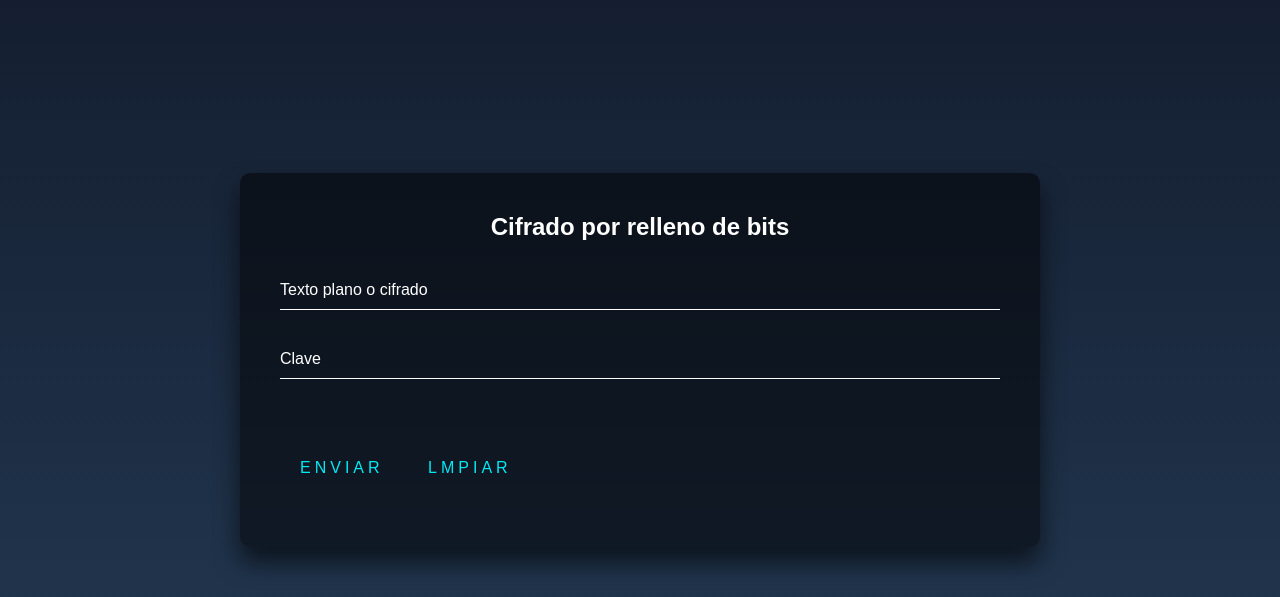
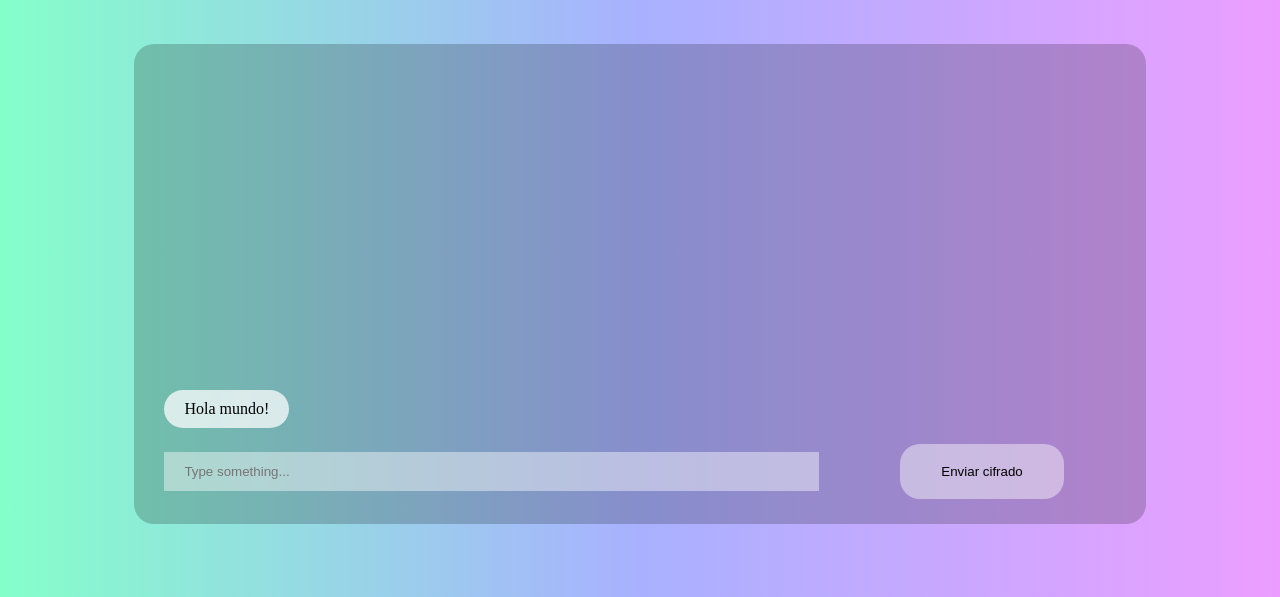
Before and after one commit to rvv3nd/relleno-de-bits, a plain HTML site: page index.html in a window 1280 px wide. Shown: the top 597 px of the page. Drawn offline with Linux system fonts and the light colour scheme.

Commit message:
se modifica estructura de interfaz a chat, solo maqueteado completo

```diff
--- a/index.html
+++ b/index.html
@@ -3,40 +3,33 @@
 <head>
     <meta charset="UTF-8">
     <meta http-equiv="X-UA-Compatible" content="IE=edge">
-    <meta name="viewport" content="width=1024">
+    <meta name="viewport" content="width=device-width, initial-scale=1.0">
     <title>Cifrado por relleno</title>
     <script src="script.js"></script>
     <link rel="stylesheet" href="style.css">
     <link rel="icon" href="https://image.flaticon.com/icons/png/512/30/30595.png">
 </head>
 <body>
-    <div class="login-box">
-        <h2>Cifrado por relleno de bits</h2>
-        <form>
-            <div class="user-box">
-                <input id="InputTexto" type="text" name="" required="" ondrop="dropHandlerTxt(event)" ondragover="dragOverHandlerTxt(event)">
-                <label>Texto plano o cifrado</label>
+    <div class="container">
+        <div class="chat">
+
+            <section class="mensajes">
+                <p>Hola mundo!</p>
+            </section>
+
+            <div class="input">
+                <input type="text" placeholder="Type something...">
             </div>
-            <div class="user-box">
-                <input id="InputClave" type="text" name="" required="" ondrop="dropHandlerKey(event)" ondragover="dragOverHandlerKey(event)">
-                <label>Clave</label>
-            </div>
-            <a href="#" onclick="getData()">
-                Enviar
-            </a>
-            <a href="#" onclick="location.reload()" >
-                Lmpiar
-            </a>
-        </form>
-        <div class="Output">
-            <p id="Resultado"></p>
+            <div class="enviar">
+                <button type="button" onclick="">Enviar cifrado</button>
+          </div>
         </div>
-    </div>
+      </div>
 </body>
 <footer>
     <div>
-        <a href="https://github.com/rvv3nd/"><img src="https://img.icons8.com/material-sharp/24/000000/github.png"/></a>
+        <a href="https://github.com/rvv3nd/relleno-de-bits"><img src="https://img.icons8.com/material-sharp/24/000000/github.png"/></a>
     </div>
-    <div><a href="https://github.com/rvv3nd/C">Código de la práctica</a></div>
+    <div><a href="https://github.com/rvv3nd/relleno-de-bits">Código de la práctica</a></div>
 </footer>
 </html>
--- a/style.css
+++ b/style.css
@@ -1,108 +1,97 @@
-html {
+body{
+  height: 100%;
+  background: hsla(154, 100%, 76%, 1);
+  background: linear-gradient(90deg, hsla(154, 100%, 76%, 1) 0%, hsla(234, 100%, 83%, 1) 50%, hsla(288, 100%, 81%, 1) 100%);
+  filter: progid: DXImageTransform.Microsoft.gradient( startColorstr="#84FFC9", endColorstr="#AAB2FF", GradientType=1 );
+}
+.container {
+  display: grid;
+  grid-template-columns: 0.3fr 2.4fr 0.3fr;
+  grid-template-rows: 0.3fr 2.4fr 0.3fr;
+  gap: 0px 0px;
+  grid-auto-flow: row;
+  grid-template-areas:
+    ". . ."
+    ". chat ."
+    ". . .";
     height: 100%;
 }
-  body {
-    margin:0;
-    padding:0;
-    font-family: sans-serif;
-    background: linear-gradient(#141e30, #243b55);
+
+.chat {
+  display: grid;
+  grid-template-columns: 1fr 1fr 1fr;
+  grid-template-rows: 1fr 1.5fr 0.5fr;
+  gap: 0px 0px;
+  grid-auto-flow: row;
+  grid-template-areas:
+    "mensajes mensajes mensajes"
+    "mensajes mensajes mensajes"
+    "input input enviar";
+  grid-area: chat;
+  height: 480px;
+  border-radius: 20px;
+  padding-left: 30px;
+  background: rgba(0, 0, 0, .2);
 }
 
-  .login-box {
-    position: absolute;
-    top: 45%;
-    left: 50%;
-    width: 800px;
-    padding: 40px;
-    transform: translate(-50%, -50%);
-    background: rgba(0,0,0,.5);
-    box-sizing: border-box;
-    box-shadow: 0 15px 25px rgba(0,0,0,.6);
-    border-radius: 10px;
+.mensajes{
+  grid-area: mensajes;
+  display: flex;
+  flex-direction: column;
+  justify-content: end;
+  align-items: flex-start;
+}
+p{
+  background: rgba(255, 255, 255, 0.728);
+  border-radius: 30px;
+  padding: 10px 20px;
+}
+
+.input {
+  grid-area: input;
 
 }
 
-  .login-box h2 {
-    margin: 0 0 30px;
-    padding: 0;
-    color: #fff;
-    text-align: center;
+input{
+  width: 100%;
+  padding: 12px 20px;
+  margin: 8px 0;
+  border: none;
+  background: rgba(255, 254, 254, 0.426);
+  box-sizing: border-box;
+  text-decoration: none;
 }
 
-  .login-box .user-box {
-    position: relative;
+input:focus{
+  border: none;
+  background: rgba(255, 254, 254, 0.591);
+  outline: none;
 }
 
-  .login-box .user-box input {
-    width: 100%;
-    padding: 10px 0;
-    font-size: 16px;
-    color: #fff;
-    margin-bottom: 30px;
-    border: none;
-    border-bottom: 1px solid #fff;
-    outline: none;
-    background: transparent;
-  }
-  .login-box .user-box label {
-    position: absolute;
-    top:0;
-    left: 0;
-    padding: 10px 0;
-    font-size: 16px;
-    color: #fff;
-    pointer-events: none;
-    transition: .5s;
+.enviar {
+  grid-area: enviar;
+  display:flexbox;
+  justify-content: center;
+  align-items: baseline;
 }
 
-  .login-box .user-box input:focus ~ label,
-  .login-box .user-box input:valid ~ label {
-    top: -20px;
-    left: 0;
-    color: #03e9f4;
-    font-size: 12px;
+button {
+  cursor: pointer;
+  padding: 20px;
+  margin-left: 25%;
+  width: 50%;
+  border: none;
+  border-radius: 20px;
+  background: rgba(255, 254, 254, 0.426);
 }
 
-  .login-box form a {
-    position: relative;
-    display: inline-block;
-    padding: 10px 20px;
-    color: #03e9f4;
-    font-size: 16px;
-    text-decoration: none;
-    text-transform: uppercase;
-    overflow: hidden;
-    transition: .5s;
-    margin-top: 40px;
-    letter-spacing: 4px
+button:hover{
+  background: rgba(255, 254, 254, 0.591);
 }
 
-  .login-box a:hover {
-    background: #03e9f4;
-    color: #fff;
-    border-radius: 5px;
-    box-shadow: 5px #03e9f4;
-  }
-
-  .login-box p{
-      color: aliceblue;
-  }
-
-  .Output {
-      width: 100%;
-      max-height: 200px;
-      overflow-y: scroll;
-  }
-
-
-
 footer{
-    position: absolute;
-    top: 90%;
-    left: 45%;
   display: flex;
   flex-direction: column;
-    align-self: center;
   align-items: center;
 }
 footer a{
@@ -110,8 +99,9 @@ html {
     color: whitesmoke;
 }
 footer a:hover{
-    color: #03e9f4;
+  color: black;
 }
-  footer image:hover{
 
+a{
+  cursor: pointer;
 }
```
Lines whose indentation alone changed are shown as unchanged.
